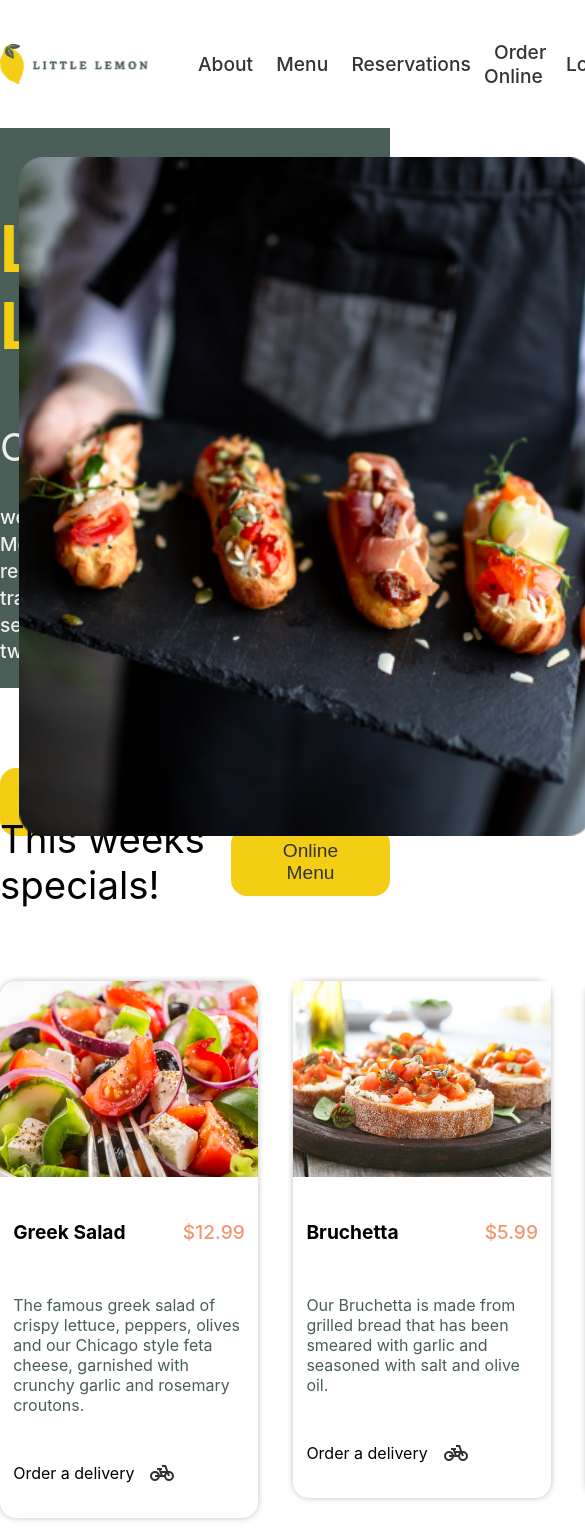
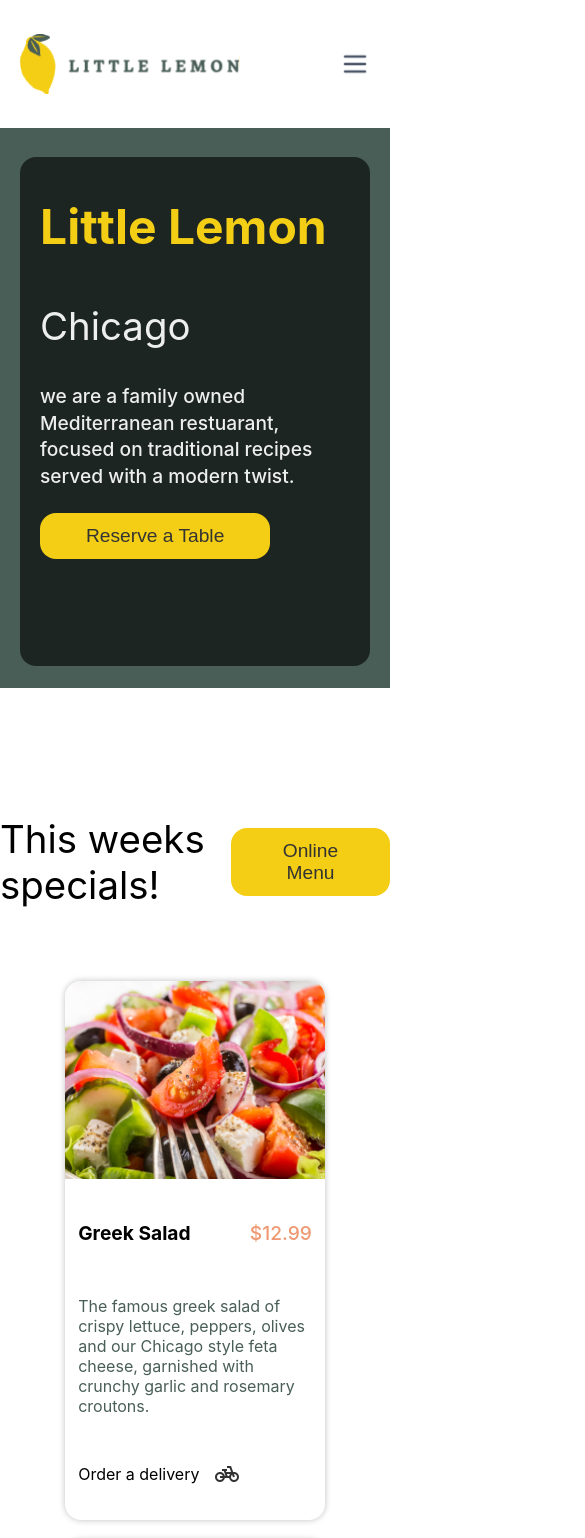
Before and after one commit to yuzdzhan/meta-fronend-capstone-project, a React (Create React App) app: page / in a window 390 px wide. Shown: the top 1538 px of the page, 585 px wide, since content can reach past the window. Built offline with nearby package versions, Linux system fonts and the light colour scheme.

Commit message:
Responsive

```diff
--- a/src/components/AboutUs.css
+++ b/src/components/AboutUs.css
@@ -12,11 +12,18 @@
 
 .aboutContainer .row {
   display: flex;
-  justify-content: flex-start;
+  flex-wrap: wrap;
+  gap: 20px;
+  padding: 0 20px;
+  justify-content: center;
 }
 
 .aboutContainer .col {
-  flex: 1;
+  max-width: 400px;
+}
+
+.aboutContainer .col img {
+  width: 100%;
 }
 
 .aboutContainer h1 {
@@ -39,8 +46,3 @@
   color: #333333;
   line-height: 1.4;
 }
-
-.aboutContainer .col:nth-of-type(2) {
-  display: flex;
-  justify-content: flex-end;
-}
--- a/src/components/Footer.css
+++ b/src/components/Footer.css
@@ -2,19 +2,22 @@ footer {
   position: relative;
   bottom: 0;
   background-color: #495E57;
-  height: 440px;
+  min-height: 440px;
   display: flex;
   justify-content: center;
   align-items: center;
   width: 100%;
 }
 
-footer div {
+footer > div {
   max-width: 844px;
   width: 100%;
   display: flex;
   justify-content: space-between;
   align-items: flex-start;
+  padding: 0 20px;
+  gap: 20px;
+  box-sizing: border-box;
 }
 
 footer img {
@@ -34,6 +37,7 @@ footer img {
   justify-content: flex-start;
   align-items: flex-start;
   row-gap: 0.8rem;
+  padding-left: 0;
 }
 
 .footerMenu li {
@@ -51,3 +55,23 @@ footer img {
 .footerMenu a:hover {
   color: #F4CE14;
 }
+
+.footerNavContainer{
+  display: flex;
+  justify-content: space-between;
+  align-items: flex-start;
+  gap: 20px;
+  width: 100%;
+  max-width: 620px;
+}
+
+@media only screen and (max-width: 600px){
+  footer img{
+    align-self: flex-start;
+    margin-top:20px;
+    margin-left: 30px;
+  }
+  .footerNavContainer{
+    flex-direction: column;
+  }
+}
--- a/src/components/Footer.js
+++ b/src/components/Footer.js
@@ -1,44 +1,67 @@
-import FooterLogo from "../images/Asset 9@4x.png"
-import './Footer.css';
+import FooterLogo from "../images/Asset 9@4x.png";
+import "./Footer.css";
 
 export const Footer = () => {
   return (
     <footer>
       <div>
-        <img src={FooterLogo} width={'80px'} height={'140px'} alt="Logo" />
-
+        <img src={FooterLogo} width={"80px"} height={"140px"} alt="Logo" />
+        <div className="footerNavContainer">
           <nav className="footerNav">
             <h3 className="footerMenuHeading ">Navigation</h3>
             <ul className="footerMenu">
-            <li><a href="/">Home</a></li>
-            <li><a href="#about">About</a></li>
-            <li><a href="/menu">Menu</a></li>
-            <li><a href="/reservation">Reservations</a></li>
-            <li><a href="/order">Order Online</a></li>
-            <li><a href="/login">Login</a></li>
+              <li>
+                <a href="/">Home</a>
+              </li>
+              <li>
+                <a href="#about">About</a>
+              </li>
+              <li>
+                <a href="/menu">Menu</a>
+              </li>
+              <li>
+                <a href="/reservation">Reservations</a>
+              </li>
+              <li>
+                <a href="/order">Order Online</a>
+              </li>
+              <li>
+                <a href="/login">Login</a>
+              </li>
             </ul>
           </nav>
 
           <nav className="contacts">
             <h3 className="footerMenuHeading ">Contacts</h3>
             <ul className="footerMenu">
-            <li><a href={'/'}>Address</a></li>
-            <li><a href={'/'}>Phone Number</a></li>
-            <li><a href={'/'}>Email</a></li>
+              <li>
+                <a href={"/"}>Address</a>
+              </li>
+              <li>
+                <a href={"/"}>Phone Number</a>
+              </li>
+              <li>
+                <a href={"/"}>Email</a>
+              </li>
             </ul>
           </nav>
 
           <nav className="socialMedia">
             <h3 className="footerMenuHeading ">Social Media as</h3>
             <ul className="footerMenu">
-            <li><a href='facebook.com'>Facebook</a></li>
-            <li><a href='instagram.com'>Instagram</a></li>
-            <li><a href='whatsapp.com'>Whatsapp</a></li>
+              <li>
+                <a href="facebook.com">Facebook</a>
+              </li>
+              <li>
+                <a href="instagram.com">Instagram</a>
+              </li>
+              <li>
+                <a href="whatsapp.com">Whatsapp</a>
+              </li>
             </ul>
           </nav>
         </div>
-
-
+      </div>
     </footer>
-  )
-}
+  );
+};
--- a/src/components/Header.css
+++ b/src/components/Header.css
@@ -6,3 +6,22 @@ header {
   justify-content: space-between;
   align-items: center;
 }
+@media only screen and (max-width: 900px) {
+  .header {
+    justify-content: center;
+  }
+
+  .header .logo {
+    width: 280px;
+  }
+}
+
+@media only screen and (max-width: 900px) {
+  .header {
+    justify-content: flex-start;
+  }
+  .header .logo {
+    width: 220px;
+    margin-left: 20px;
+  }
+}
--- a/src/components/Header.js
+++ b/src/components/Header.js
@@ -5,7 +5,7 @@ import './Header.css';
 export function Header() {
   return (
     <header className='container header'>
-      <img src={logo} alt='logo' />
+      <img src={logo} alt='logo' className='logo' />
       <Nav />
     </header>
   );
--- a/src/components/Hero.css
+++ b/src/components/Hero.css
@@ -1,6 +1,6 @@
 #heroSection {
   width: 100%;
-  background-color: #495E57;
+  background-color: #495e57;
   display: flex;
   justify-content: center;
   height: 560px;
@@ -14,23 +14,25 @@
 
 .heroContainer .row {
   display: flex;
-  justify-content: flex-start;
+  justify-content: center;
+  gap: 20px;
+  padding: 0 20px;
 }
 
-.heroContainer  .col {
+.heroContainer .col {
   flex: 1;
 }
 
 .heroContainer h1 {
   font-size: 4rem;
   font-weight: 700;
-  color: #F4CE14;
+  color: #f4ce14;
 }
 
 .heroContainer h2 {
   font-size: 2.4rem;
   font-weight: 400;
-  color: #EDEFEE;
+  color: #edefee;
   line-height: 1.6;
   margin-bottom: 1.6rem;
 }
@@ -38,7 +40,7 @@
 .heroContainer p {
   font-size: 1.2rem;
   font-weight: 500;
-  color: #EDEFEE;
+  color: #edefee;
   line-height: 1.4;
 }
 
@@ -55,3 +57,54 @@
   z-index: 999;
   overflow-y: visible;
 }
+
+@media only screen and (max-width: 900px) {
+  .heroContainer .row {
+    position: relative;
+  }
+
+  .heroContainer .col {
+    max-width: 430px;
+    position: relative;
+    width: 100%;
+    z-index: 1;
+    height: 509px;
+    border-radius: 16px;
+  }
+
+  .heroContainer img {
+    width: 100%;
+  }
+
+  .heroContainer .col:first-of-type {
+    padding: 20px;
+    box-sizing: border-box;
+    background: rgba(0, 0, 0, 0.6);
+  }
+
+  .heroContainer .col:last-of-type {
+    position: absolute;
+    top: 0;
+    display: block;
+    left: 50%;
+    z-index: 0;
+    transform: translate(-50%);
+  }
+
+  .heroContainer button {
+    margin-top: 2.2rem;
+  }
+}
+@media only screen and (max-width: 480px) {
+  .heroContainer .col:last-of-type {
+    display: none;
+  }
+
+  .heroContainer h1 {
+    margin-top: 20px;
+    font-size: 3rem;
+  }
+  .heroContainer button{
+    margin-top: 0.2rem;
+  }
+}
--- a/src/components/Highlights.css
+++ b/src/components/Highlights.css
@@ -19,30 +19,30 @@
   align-items: center;
 }
 
-.weekSpecialContainer  h2 {
+.weekSpecialContainer h2 {
   font-weight: 400;
   font-size: 2.4rem;
 }
 
 .weekSpecialContainer .row {
   display: flex;
-  column-gap: 2.2rem;
+  justify-content: center;
+  flex-wrap: wrap;
+  gap: 20px;
 }
 
 .weekSpecialContainer .col {
-  flex: 1
+  max-width: 260px;
 }
 
 .weekSpecialContainer .card {
-  width: 258px;
-  min-height: 420px;
-    background-color: white;
-    border-radius: 16px;
-    box-shadow: 0 0 6px 0 rgba(0,0,0,.25);
+  background-color: white;
+  border-radius: 16px;
+  box-shadow: 0 0 6px 0 rgba(0, 0, 0, 0.25);
 }
 
 .weekSpecialContainer .cardImage {
-  width: 258px;
+  width: 100%;
 }
 
 .weekSpecialContainer .cardContent {
@@ -67,13 +67,14 @@
 .weekSpecialContainer .price {
   font-weight: 500;
   font-size: 1.2rem;
-  color: #EE9972;
+  color: #ee9972;
 }
 
 .weekSpecialContainer .description {
   font-weight: 400;
   font-size: 1rem;
-  color: #495E57;
+  color: #495e57;
+  min-height: 110px;
 }
 
 .weekSpecialContainer .order {
--- a/src/components/Nav.css
+++ b/src/components/Nav.css
@@ -21,8 +21,56 @@
 }
 
 .nav a:hover {
-  background-color: #F4CE14;
+  background-color: #f4ce14;
   border-style: inset;
   border: 1px solid #333333;
-  color: #EDEFEE;
+  color: #edefee;
 }
+
+.mobile_menu {
+  display: none;
+  width: 30px;
+  height: 30px;
+  position: absolute;
+  right: 20px;
+}
+
+.mobile_menu img {
+  width: 100%;
+}
+
+@media only screen and (max-width: 900px) {
+  .nav {
+    position: fixed;
+    right: 0;
+    top: 0;
+    z-index: 3;
+    display: none;
+    background: white;
+    box-shadow: -2px -14px 11px rgb(0,0,0);
+  }
+
+  .nav.mobile_visible {
+    display: block;
+  }
+
+  .nav ul {
+    display: block;
+    height: 100vh;
+    width: 200px;
+    z-index: 3;
+    padding-top: 50px;
+  }
+
+  .nav li {
+    padding: 10px;
+  }
+  .mobile_menu {
+    display: block;
+  }
+
+  .mobile_menu.close{
+    z-index: 4;
+    top: 20px;
+  }
+}
--- a/src/components/Nav.js
+++ b/src/components/Nav.js
@@ -1,16 +1,42 @@
-import './Nav.css';
+import { useState } from "react";
+import menuIcon from "../images/menu_icon.png";
+import menuCloseIcon from "../images/x_icon.png";
+import "./Nav.css";
 
 export function Nav() {
+  const [mobileVisible, setMobileVisible] = useState(false);
+
   return (
-    <nav className='nav'>
-      <ul>
-        <li><a href="#about">About</a></li>
-        <li><a href="/menu">Menu</a></li>
-        <li><a href="/reservation">Reservations</a></li>
-        <li><a href="/order">Order Online</a></li>
-        <li><a href="/login">Login</a></li>
-      </ul>
-
-    </nav>
+    <>
+      <nav className={`nav ${mobileVisible && "mobile_visible"}`}>
+        <ul>
+          <li>
+            <a href="#about">About</a>
+          </li>
+          <li>
+            <a href="/menu">Menu</a>
+          </li>
+          <li>
+            <a href="/reservation">Reservations</a>
+          </li>
+          <li>
+            <a href="/order">Order Online</a>
+          </li>
+          <li>
+            <a href="/login">Login</a>
+          </li>
+        </ul>
+      </nav>
+      {!mobileVisible && (
+        <a onClick={() => setMobileVisible(true)} className="mobile_menu">
+          <img src={menuIcon} alt="menu" />{" "}
+        </a>
+      )}
+      {mobileVisible && (
+        <a onClick={() => setMobileVisible(false)} className="mobile_menu close">
+          <img src={menuCloseIcon} alt="menu" />{" "}
+        </a>
+      )}
+    </>
   );
 }
--- a/src/components/Testimonials.css
+++ b/src/components/Testimonials.css
@@ -1,5 +1,5 @@
 #testimonials {
-  background-color: #495E57;
+  background-color: #495e57;
   width: 100%;
   display: flex;
   justify-content: center;
@@ -17,7 +17,7 @@
 .testimonialsContainer h1 {
   font-size: 2.4rem;
   font-weight: 400;
-  color: #F4CE14;
+  color: #f4ce14;
   text-align: center;
 }
 
@@ -25,17 +25,18 @@
   display: flex;
   justify-content: center;
   align-items: center;
-  column-gap: 1.2rem;
+  flex-wrap: wrap;
+  gap: 20px;
 }
 
 .testimonialsContainer .col {
-  flex: 1;
+  max-width: 190px;
 }
 
 .testimonialsContainer .card {
   background-color: white;
   border-radius: 16px;
-    box-shadow: 0 0 6px 0 rgba(0,0,0,.25);
+  box-shadow: 0 0 6px 0 rgba(0, 0, 0, 0.25);
   padding: 2.2rem 1rem;
   display: flex;
   flex-direction: column;
@@ -50,7 +51,7 @@
 }
 
 .testimonialsContainer p {
-  color: #495E57;
+  color: #495e57;
   font-weight: 400;
   font-size: 1rem;
 }
```
Also changed, not shown: src/components/Highlights.js (+21 -9 lines), src/images/menu_icon.png (added), src/images/x_icon.png (added). Lines whose indentation alone changed are shown as unchanged.
